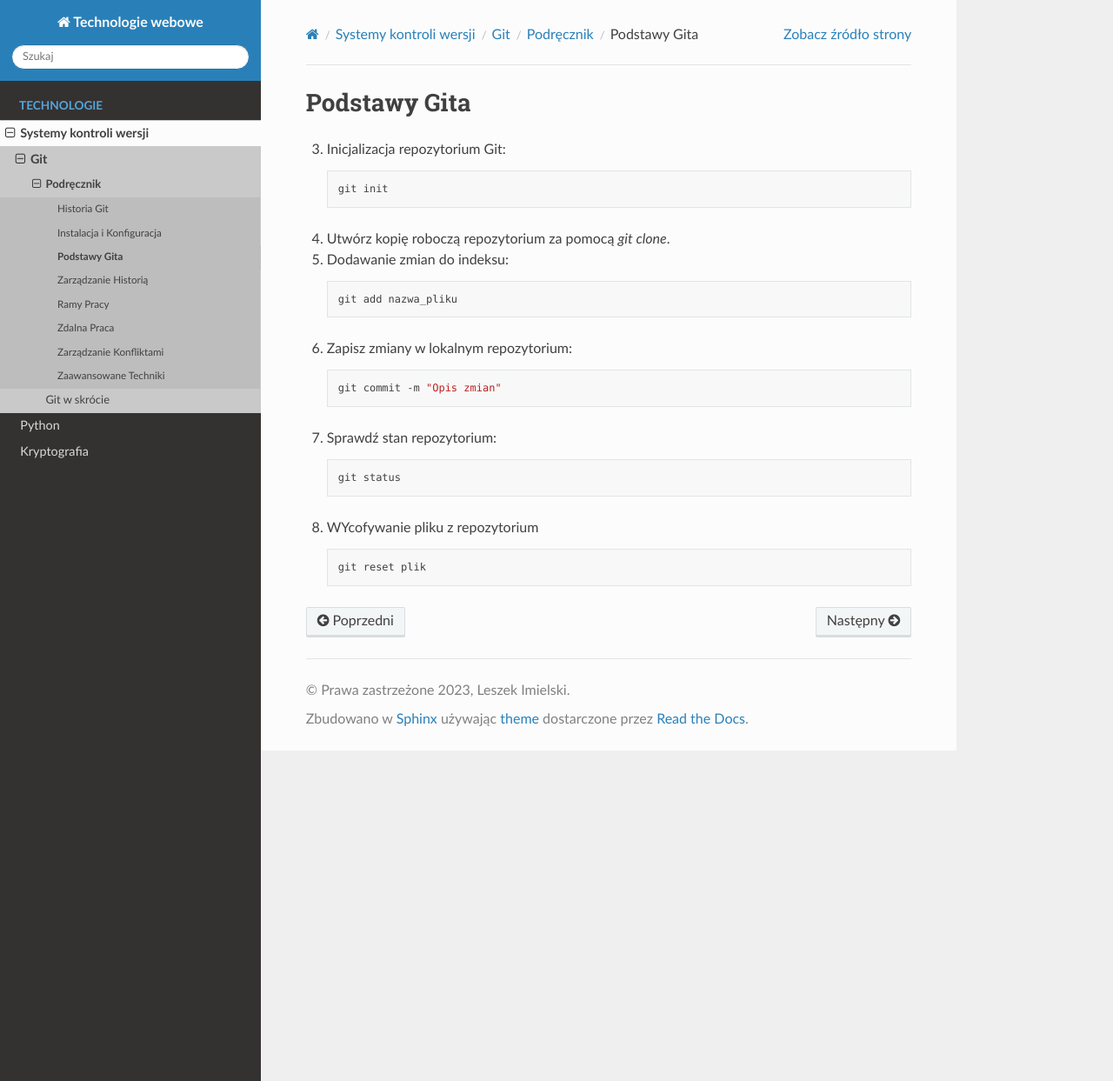
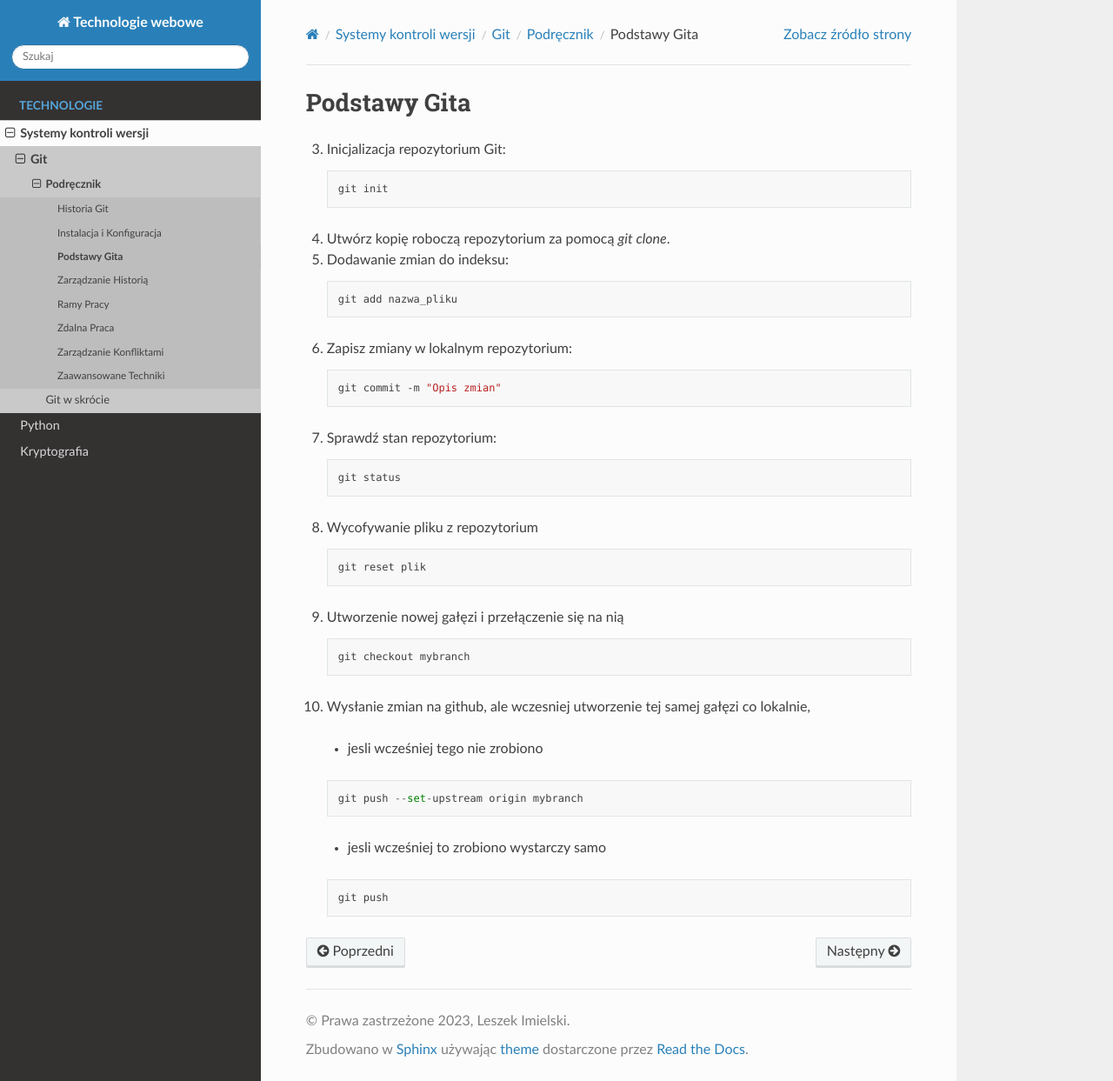
Before and after one commit to limielski/UsingSphinx, a Sphinx documentation site: the page built from docs/source/git/git-podstawy.rst, in a window 1280 px wide and 1243 px high. Shown: the whole window at 87% size. Built offline with Sphinx 7.4.7 and the Read the Docs theme 2.0.0, drawn with Linux system fonts in a browser that asks for light colours.

Commit message:
Update git basics documentation
The documentation for git basics was enhanced by including additional entries on branch creation, switching, and pushing to GitHub. The guideline provides clear commands for a more robust knowledge of Git operations.

```diff
--- a/docs/source/git/git-podstawy.rst
+++ b/docs/source/git/git-podstawy.rst
@@ -27,8 +27,27 @@ Podstawy Gita
 
       git status
 
-8. WYcofywanie pliku z repozytorium
+8. Wycofywanie pliku z repozytorium
 
    .. code-block:: bash
 
       git reset plik
+9. Utworzenie nowej gałęzi i przełączenie się na nią
+
+   .. code-block:: bash
+
+      git checkout mybranch
+
+10. Wysłanie zmian na github, ale wczesniej utworzenie tej samej gałęzi co lokalnie,
+
+   - jesli wcześniej tego nie zrobiono
+
+   .. code-block::
+
+      git push --set-upstream origin mybranch
+
+   - jesli wcześniej to zrobiono wystarczy samo
+
+   .. code-block::
+
+      git push
```
